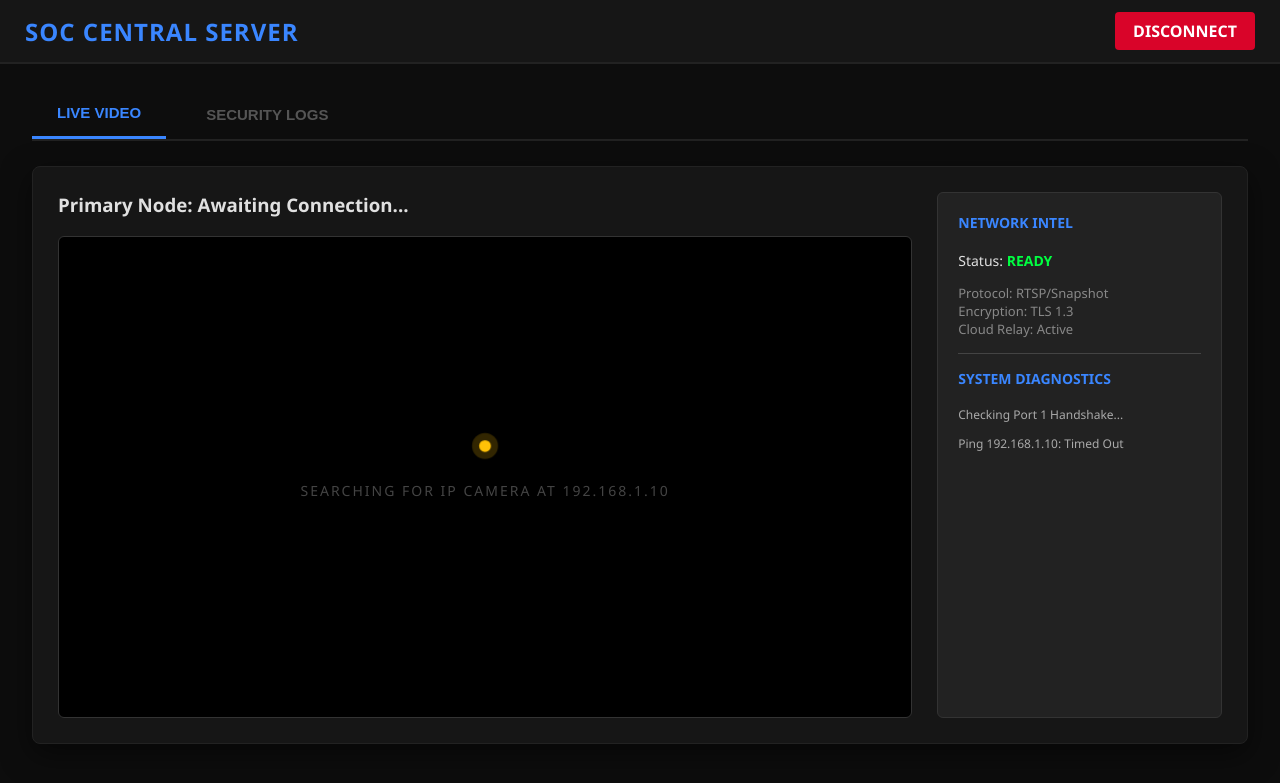
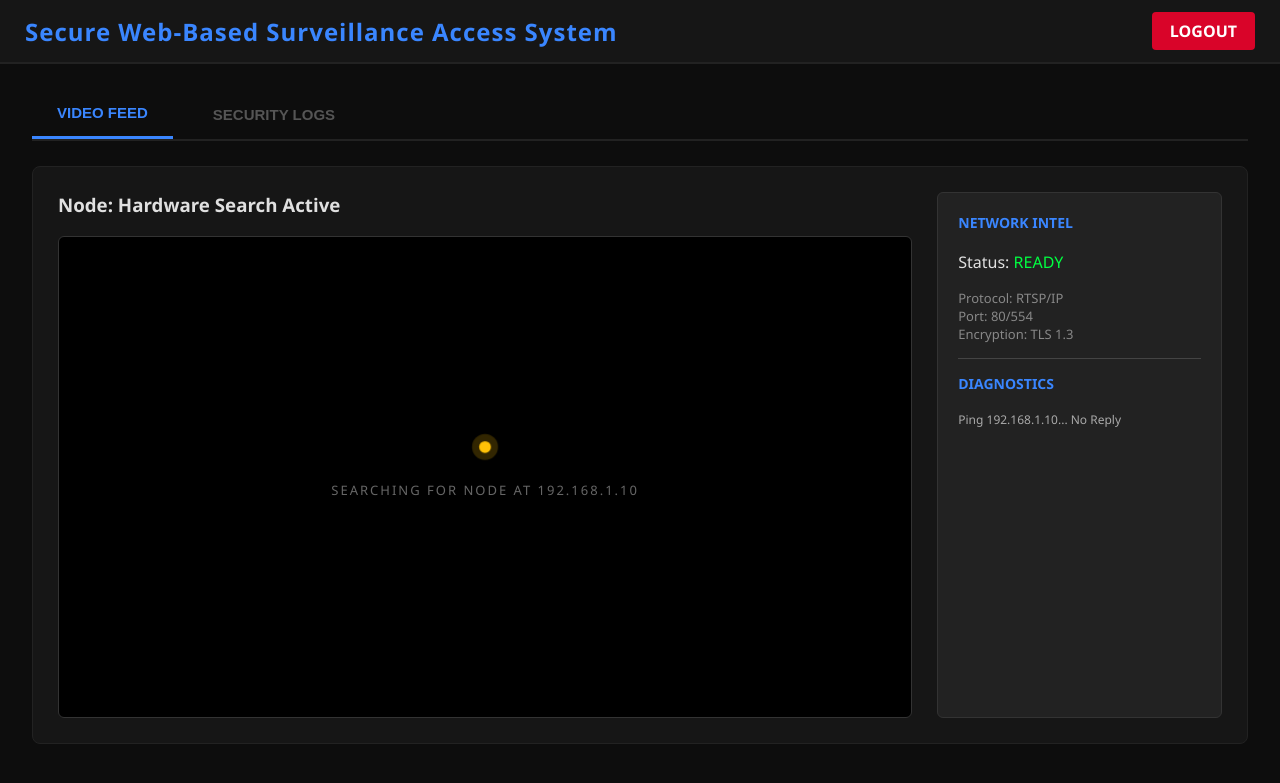
Before and after one commit to angelogilbertcabubas-hub/camera-dashboard, a Flask app: page /dashboard in a window 1280 px wide. Shown: the top 783 px of the page. Run offline with Flask 3, Linux system fonts and the light colour scheme; the visitor is signed in with stand-in values (Sample User, id 1).

Commit message:
Update camera.html

```diff
--- a/templates/camera.html
+++ b/templates/camera.html
@@ -3,7 +3,8 @@
 <head>
     <meta charset="UTF-8">
     <meta name="viewport" content="width=device-width, initial-scale=1.0">
-    <title>SOC Dashboard - Standby Mode</title>
+    <title>Secure Web-Based Surveillance Access System
+</title>
     <style>
         body { margin: 0; font-family: 'Segoe UI', sans-serif; background-color: #0d0d0d; color: #e0e0e0; }
         .navbar { display: flex; justify-content: space-between; align-items: center; background: #161616; padding: 12px 25px; border-bottom: 2px solid #222; }
@@ -11,27 +12,13 @@
         .tab-container { width: 95%; max-width: 1300px; margin: 25px auto; }
         .tabs { display: flex; gap: 15px; border-bottom: 2px solid #222; margin-bottom: 25px; }
         .tab-link { background: none; color: #555; border: none; padding: 15px 25px; font-size: 15px; font-weight: bold; cursor: pointer; transition: 0.2s; }
-        .tab-link:hover { color: #fff; }
         .tab-link.active { color: #3a86ff; border-bottom: 3px solid #3a86ff; }
-        .tab-content { display: none; background: #161616; padding: 25px; border-radius: 8px; border: 1px solid #222; box-shadow: 0 10px 30px rgba(0,0,0,0.5); }
+        .tab-content { display: none; background: #161616; padding: 25px; border-radius: 8px; border: 1px solid #222; }
 
         .camera-layout { display: grid; grid-template-columns: 3fr 1fr; gap: 25px; }
+        .video-box { background: #000; height: 480px; display: flex; flex-direction: column; justify-content: center; align-items: center; border-radius: 6px; border: 1px solid #333; }
 
-        .video-box {
-            background: #000;
-            height: 480px;
-            display: flex;
-            flex-direction: column;
-            justify-content: center;
-            align-items: center;
-            border-radius: 6px;
-            border: 1px solid #333;
-            color: #444;
-        }
-        .pulse {
-            width: 12px; height: 12px; background: #ffc107; border-radius: 50%; margin-bottom: 15px;
-            animation: pulse-animation 2s infinite;
-        }
+        .pulse { width: 12px; height: 12px; background: #ffc107; border-radius: 50%; margin-bottom: 15px; animation: pulse-animation 2s infinite; }
         @keyframes pulse-animation {
             0% { transform: scale(0.95); box-shadow: 0 0 0 0 rgba(255, 193, 7, 0.7); }
             70% { transform: scale(1); box-shadow: 0 0 0 10px rgba(255, 193, 7, 0); }
@@ -39,11 +26,10 @@
         }
 
         .sidebar { background: #222; padding: 20px; border-radius: 6px; border: 1px solid #333; }
-        .sidebar h4 { margin-top: 0; color: #3a86ff; text-transform: uppercase; font-size: 14px; }
-        .status-good { color: #00ff41; font-weight: bold; }
+        .sidebar h4 { margin-top: 0; color: #3a86ff; font-size: 14px; text-transform: uppercase; }
 
-        /* Updated Simple Log Styling */
-        .log-box {
+        /* REAL LOG CONTAINER */
+        #log-display {
             background: #050505;
             color: #00ff41;
             padding: 20px;
@@ -53,59 +39,47 @@
             font-size: 13px;
             border-radius: 4px;
             border: 1px solid #222;
-            line-height: 1.8;
+            white-space: pre-wrap;
+            line-height: 1.6;
         }
-        .log-warn { color: #ff3e3e; font-weight: bold; }
-        .log-time { color: #888; margin-right: 10px; }
     </style>
 </head>
 <body>
 
     <nav class="navbar">
-        <h2 style="color: #3a86ff; margin: 0; letter-spacing: 1px;">SOC CENTRAL SERVER</h2>
-        <a href="/logout" class="logout-btn">DISCONNECT</a>
+        <h2 style="color: #3a86ff; margin: 0; letter-spacing: 1px;">Secure Web-Based Surveillance Access System</h2>
+        <a href="/logout" class="logout-btn">LOGOUT</a>
     </nav>
 
     <div class="tab-container">
         <div class="tabs">
-            <button class="tab-link active" onclick="openTab(event, 'Camera')">LIVE VIDEO</button>
+            <button class="tab-link active" onclick="openTab(event, 'Camera')">VIDEO FEED</button>
             <button class="tab-link" onclick="openTab(event, 'Logs')">SECURITY LOGS</button>
         </div>
 
         <div id="Camera" class="tab-content" style="display: block;">
             <div class="camera-layout">
                 <div>
-                    <h3 style="margin-top: 0;">Primary Node: Awaiting Connection...</h3>
+                    <h3 style="margin-top: 0;">Node: Hardware Search Active</h3>
                     <div class="video-box">
                         <div class="pulse"></div>
-                        <p style="letter-spacing: 2px; font-size: 14px;">SEARCHING FOR IP CAMERA AT 192.168.1.10</p>
+                        <p style="letter-spacing: 2px; font-size: 13px; color: #666;">SEARCHING FOR NODE AT 192.168.1.10</p>
                     </div>
                 </div>
-
                 <div class="sidebar">
                     <h4>Network Intel</h4>
-                    <p style="font-size: 14px;">Status: <span class="status-good">READY</span></p>
-                    <p style="font-size: 13px; color: #888;">Protocol: RTSP/Snapshot<br>Encryption: TLS 1.3<br>Cloud Relay: Active</p>
+                    <p>Status: <span style="color:#00ff41">READY</span></p>
+                    <p style="font-size: 13px; color: #888;">Protocol: RTSP/IP<br>Port: 80/554<br>Encryption: TLS 1.3</p>
                     <hr style="border: 0; border-top: 1px solid #444; margin: 15px 0;">
-                    <h4>System Diagnostics</h4>
-                    <p style="font-size: 12px; color: #aaa;">Checking Port 1 Handshake...</p>
-                    <p style="font-size: 12px; color: #aaa;">Ping 192.168.1.10: Timed Out</p>
+                    <h4>Diagnostics</h4>
+                    <p style="font-size: 12px; color: #aaa;">Ping 192.168.1.10... No Reply</p>
                 </div>
             </div>
         </div>
 
         <div id="Logs" class="tab-content">
-            <h3 style="margin-top: 0;">Access History & Security Events</h3>
-            <div class="log-box">
-                <p><span class="log-time">08:45:12</span> [INFO] System boot sequence complete.</p>
-                <p><span class="log-time">08:46:05</span> [INFO] Honeypot listener started on port 5000.</p>
-                <p><span class="log-time">09:12:44</span> [INFO] Successful login: user 'admin' from 127.0.0.1</p>
-                <p><span class="log-time">09:30:11</span> [INFO] Session terminated: user logout.</p>
-                <p class="log-warn"><span class="log-time">10:05:22</span> [WARNING] INTRUSION ALERT: Failed login attempt from 192.168.1.15</p>
-                <p class="log-warn"><span class="log-time">10:05:25</span> [WARNING] INTRUSION ALERT: Multiple failed attempts detected.</p>
-                <p><span class="log-time">11:02:18</span> [INFO] Successful login: user 'admin' from 192.168.1.20</p>
-                <p>> _</p>
-            </div>
+            <h3 style="margin-top: 0;">Live System Audit Trail</h3>
+            <div id="log-display">Fetching latest security events...</div>
         </div>
     </div>
 
@@ -118,7 +92,30 @@
             for (i = 0; i < tablinks.length; i++) { tablinks[i].className = tablinks[i].className.replace(" active", ""); }
             document.getElementById(tabName).style.display = "block";
             evt.currentTarget.className += " active";
+
+            if (tabName === 'Logs') { updateLogs(); }
         }
+
+        // Fetch real data from the /get_logs route in app.py
+        function updateLogs() {
+            fetch('/get_logs')
+                .then(response => response.text())
+                .then(data => {
+                    const display = document.getElementById('log-display');
+                    display.textContent = data;
+                    display.scrollTop = display.scrollHeight; // Keep latest logs visible
+                })
+                .catch(err => {
+                    document.getElementById('log-display').textContent = "Error loading logs: " + err;
+                });
+        }
+
+        // Automatically refresh logs every 5 seconds when the tab is open
+        setInterval(() => {
+            if (document.getElementById('Logs').style.display === 'block') {
+                updateLogs();
+            }
+        }, 5000);
     </script>
 </body>
 </html>
```
